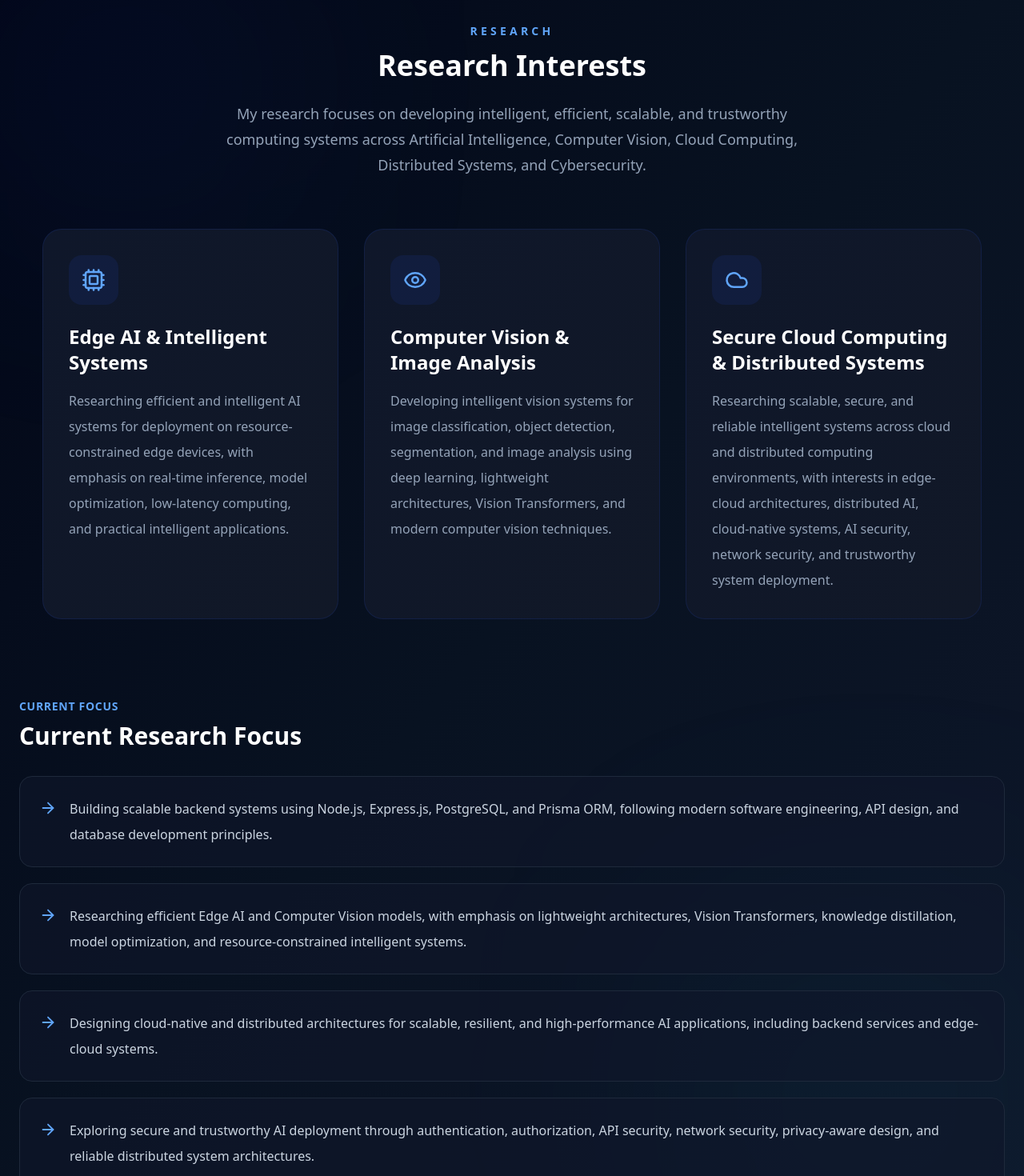
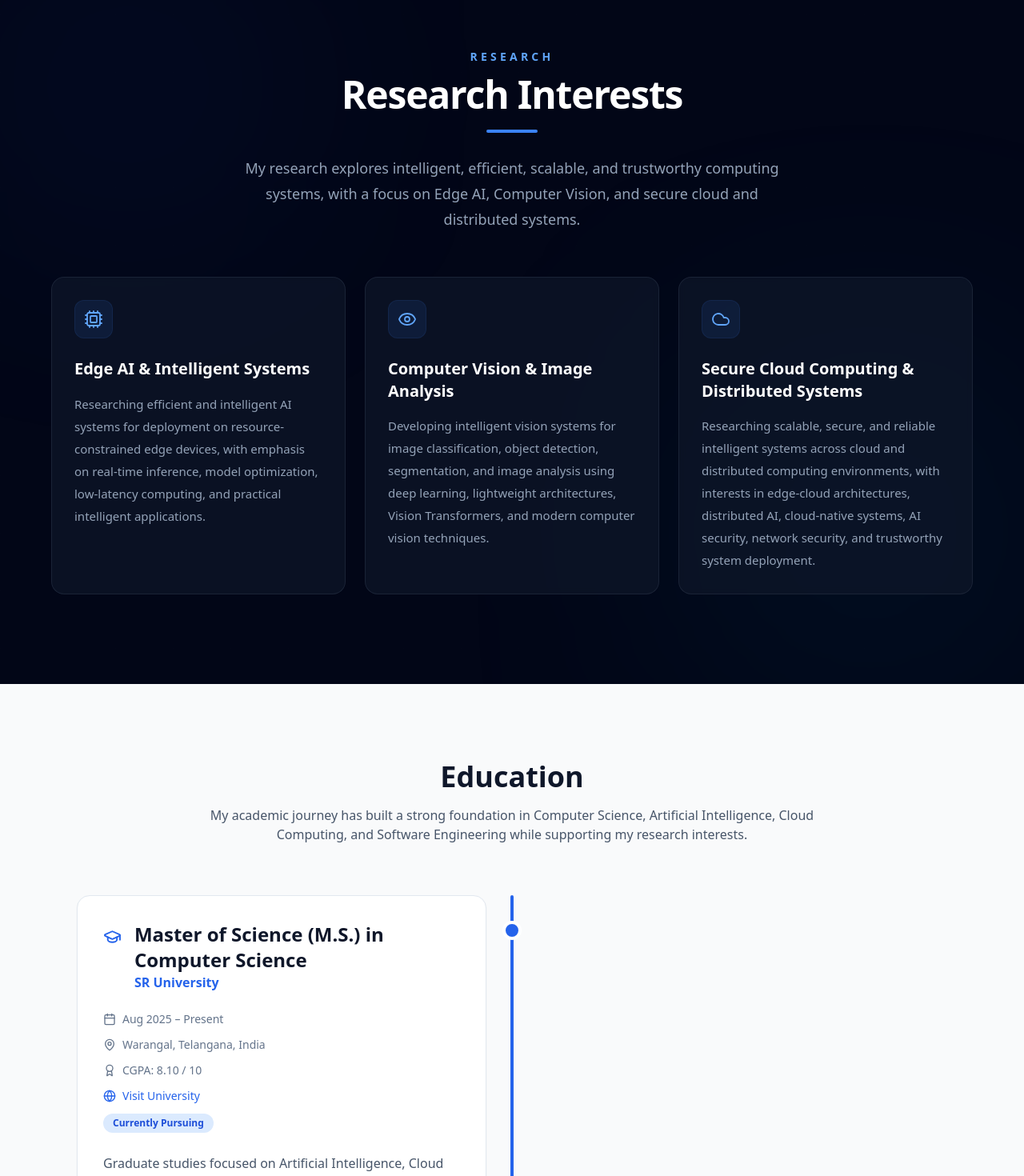
Before and after one commit to Kpellehboy/portfolio, a Next.js app: page / in a window 1280 px wide. Shown: the part 2180-3650 px from the top of the page at 80% size. Built offline with nearby package versions, Linux system fonts and the light colour scheme.

Commit message:
refactor: refine about section and research positioning

```diff
--- a/app/components/Research.jsx
+++ b/app/components/Research.jsx
@@ -1,16 +1,20 @@
 "use client";
 
 import research from "../../data/research";
+
 import {
   Cpu,
   Eye,
   ShieldCheck,
   Cloud,
   Lock,
-  ArrowRight,
 } from "lucide-react";
 
-const icons = {
+/* ==========================================================
+   ICON MAP
+   ========================================================== */
+
+const iconMap = {
   cpu: Cpu,
   eye: Eye,
   "shield-check": ShieldCheck,
@@ -18,170 +22,147 @@ const icons = {
   lock: Lock,
 };
 
+/* ==========================================================
+   RESEARCH COMPONENT
+   ========================================================== */
+
 export default function Research() {
   return (
     <section
       id="research"
-      className="relative overflow-hidden bg-gradient-to-br from-slate-950 via-[#081221] to-slate-900 py-20"
+      aria-labelledby="research-heading"
+      className="relative overflow-hidden bg-slate-950 py-24 lg:py-28"
     >
-      {/* Background */}
-      <div className="absolute inset-0">
+      {/* ======================================================
+          BACKGROUND EFFECTS
+          ====================================================== */}
 
+      <div
+        aria-hidden="true"
+        className="pointer-events-none absolute inset-0"
+      >
+        {/* Top-left glow */}
         <div className="absolute left-0 top-0 h-80 w-80 rounded-full bg-blue-600/10 blur-[140px]" />
 
+        {/* Bottom-right glow */}
         <div className="absolute bottom-0 right-0 h-96 w-96 rounded-full bg-cyan-500/10 blur-[160px]" />
 
-        <div className="absolute inset-0 opacity-[0.025] bg-[linear-gradient(rgba(255,255,255,.12)_1px,transparent_1px),linear-gradient(90deg,rgba(255,255,255,.12)_1px,transparent_1px)] bg-[size:72px_72px]" />
-
+        {/* Subtle grid */}
+        <div className="absolute inset-0 opacity-[0.025] [background-image:linear-gradient(rgba(255,255,255,0.12)_1px,transparent_1px),linear-gradient(90deg,rgba(255,255,255,0.12)_1px,transparent_1px)] [background-size:72px_72px]" />
       </div>
 
-      <div className="relative z-10 mx-auto max-w-7xl px-6">
+      {/* ======================================================
+          CONTENT
+          ====================================================== */}
 
-        {/* Header */}
+      <div className="relative z-10 mx-auto max-w-7xl px-6 sm:px-8 lg:px-10">
+        {/* ====================================================
+            HEADER
+            ==================================================== */}
 
-        <div className="mx-auto mb-16 max-w-3xl text-center">
-
+        <div className="mx-auto mb-14 max-w-3xl text-center">
           <span className="text-sm font-semibold uppercase tracking-[0.3em] text-blue-400">
             Research
           </span>
 
-          <h2 className="mt-3 text-4xl font-bold text-white">
+          <h2
+            id="research-heading"
+            className="mt-3 text-3xl font-bold tracking-tight text-white sm:text-4xl lg:text-5xl"
+          >
             Research Interests
           </h2>
 
-          <p className="mt-6 text-lg leading-8 text-slate-400">
-            My research focuses on developing intelligent, efficient,
-            scalable, and trustworthy computing systems across Artificial
-            Intelligence, Computer Vision, Cloud Computing, Distributed
-            Systems, and Cybersecurity.
+          <div
+            aria-hidden="true"
+            className="mx-auto mt-5 h-1 w-16 rounded-full bg-blue-500"
+          />
+
+          <p className="mx-auto mt-7 max-w-2xl text-base leading-7 text-slate-400 sm:text-lg sm:leading-8">
+            My research explores intelligent, efficient, scalable, and
+            trustworthy computing systems, with a focus on Edge AI,
+            Computer Vision, and secure cloud and distributed systems.
           </p>
-
         </div>
 
-        {/* Research Cards */}
+        {/* ====================================================
+            RESEARCH INTERESTS
+            ==================================================== */}
 
-        <div className="flex flex-wrap justify-center gap-8">
-
+        <div
+          className={`grid gap-6 ${
+            research.interests.length === 1
+              ? "mx-auto max-w-md"
+              : research.interests.length === 2
+                ? "mx-auto max-w-4xl md:grid-cols-2"
+                : "mx-auto max-w-6xl md:grid-cols-2 lg:grid-cols-3"
+          }`}
+        >
           {research.interests.map((item) => {
-
-            const Icon = icons[item.icon];
+            const Icon = iconMap[item.icon];
 
             return (
-
-              <div
+              <article
                 key={item.title}
-                className="group w-full max-w-[370px] rounded-3xl border border-[#1E40AF]/20 bg-gradient-to-br from-slate-900 to-[#111827] p-8 transition-all duration-500 hover:-translate-y-2 hover:border-[#2563EB] hover:shadow-[0_0_35px_rgba(37,99,235,0.25)]"
+                className="group flex h-full flex-col rounded-2xl border border-slate-800/80 bg-slate-900/70 p-6 backdrop-blur-sm transition-all duration-300 hover:-translate-y-1.5 hover:border-blue-500/60 hover:bg-slate-900 hover:shadow-xl hover:shadow-blue-500/10 sm:p-7"
               >
-
-                <div className="mb-6 inline-flex rounded-2xl bg-[#1E40AF]/15 p-4">
-
+                {/* Icon */}
+                <div className="mb-6 flex h-12 w-12 items-center justify-center rounded-xl border border-blue-500/10 bg-blue-500/10 transition-all duration-300 group-hover:border-blue-500/30 group-hover:bg-blue-500/15">
                   {Icon && (
                     <Icon
-                      size={30}
-                      className="text-blue-400"
+                      size={24}
+                      strokeWidth={1.8}
+                      aria-hidden="true"
+                      className="text-blue-400 transition-transform duration-300 group-hover:scale-110 group-hover:text-blue-300"
                     />
                   )}
-
                 </div>
 
-                <h3 className="mb-4 text-2xl font-semibold text-white transition group-hover:text-blue-400">
+                {/* Title */}
+                <h3 className="text-xl font-semibold leading-snug text-white transition-colors duration-300 group-hover:text-blue-400">
                   {item.title}
                 </h3>
 
-                <p className="leading-8 text-slate-400">
+                {/* Description */}
+                <p className="mt-4 text-sm leading-7 text-slate-400 sm:text-[15px]">
                   {item.description}
                 </p>
-
+              </article>
+            );
+          })}
         </div>
 
-            );
-          })}
+        {/* ====================================================
+            CURRENT RESEARCH FOCUS
+            ==================================================== */}
 
-        </div>
-
-        {/* Current Research Focus */}
-
-        <div className="mt-24">
-
-          <div className="mb-8">
-
-            <span className="text-sm font-semibold uppercase tracking-wider text-blue-400">
+        {research.currentFocus?.length > 0 && (
+          <div className="mx-auto mt-16 max-w-5xl border-t border-slate-800/80 pt-10">
+            <div className="text-center">
+              <span className="text-xs font-semibold uppercase tracking-[0.25em] text-slate-500">
                 Current Focus
               </span>
 
-            <h3 className="mt-2 text-3xl font-bold text-white">
-              Current Research Focus
-            </h3>
+              <div className="mt-6 grid gap-4 text-left sm:grid-cols-2">
+                {research.currentFocus.map((focus, index) => (
+                  <div
+                    key={`${index}-${focus.slice(0, 30)}`}
+                    className="rounded-xl border border-slate-800/70 bg-slate-900/40 px-5 py-4"
+                  >
+                    <div className="flex gap-3">
+                      <span className="mt-1 flex h-5 w-5 shrink-0 items-center justify-center rounded-full bg-blue-500/10 text-xs font-semibold text-blue-400">
+                        {index + 1}
+                      </span>
 
-          </div>
-
-          <div className="space-y-5">
-
-            {research.currentFocus.map((focus) => (
-
-              <div
-                key={focus}
-                className="flex items-start gap-4 rounded-2xl border border-slate-800 bg-slate-900/60 p-6 transition hover:border-blue-500"
-              >
-
-                <ArrowRight
-                  size={22}
-                  className="mt-1 shrink-0 text-blue-400"
-                />
-
-                <p className="leading-8 text-slate-300">
+                      <p className="text-sm leading-7 text-slate-400">
                         {focus}
                       </p>
-
                     </div>
-
+                  </div>
                 ))}
-
               </div>
-
             </div>
-
-        {/* Favorite Subjects */}
-        {/*
-        <div className="mt-24">
-
-          <div className="mb-8">
-
-            <span className="text-sm font-semibold uppercase tracking-wider text-blue-400">
-              Academic Interests
-            </span>
-
-            <h3 className="mt-2 text-3xl font-bold text-white">
-              Favorite Subjects
-            </h3>
-
           </div>
-
-          <div className="grid gap-6 lg:grid-cols-2">
-
-            {research.favoriteSubjects.map((subject) => (
-
-              <div
-                key={subject.name}
-                className="rounded-2xl border border-slate-800 bg-gradient-to-br from-slate-900 to-[#111827] p-5 transition-all duration-300 hover:border-blue-500"
-              >
-
-                <h4 className="mb-3 text-xl font-semibold text-white">
-                  {subject.name}
-                </h4>
-
-                <p className="leading-8 text-slate-400">
-                  {subject.description}
-                </p>
-
-              </div>
-
-            ))}
-
-          </div>
-
-        </div> */}
-
+        )}
       </div>
     </section>
   );
--- a/data/research.js
+++ b/data/research.js
@@ -23,42 +23,6 @@ const research = {
       icon: "cloud",
     },
   ],
-
-  currentFocus: [
-    "Building scalable backend systems using Node.js, Express.js, PostgreSQL, and Prisma ORM, following modern software engineering, API design, and database development principles.",
-
-    "Researching efficient Edge AI and Computer Vision models, with emphasis on lightweight architectures, Vision Transformers, knowledge distillation, model optimization, and resource-constrained intelligent systems.",
-
-    "Designing cloud-native and distributed architectures for scalable, resilient, and high-performance AI applications, including backend services and edge-cloud systems.",
-
-    "Exploring secure and trustworthy AI deployment through authentication, authorization, API security, network security, privacy-aware design, and reliable distributed system architectures.",
-  ],
-
-  // favoriteSubjects: [
-  //   {
-  //     name: "Artificial Intelligence & Machine Learning",
-  //     description:
-  //       "Studying machine learning, deep learning, intelligent systems, and data-driven methods for solving challenging real-world problems.",
-  //   },
-
-  //   {
-  //     name: "Computer Vision & Image Analysis",
-  //     description:
-  //       "Exploring image processing, image analysis, feature representation, object detection, segmentation, and deep learning techniques for intelligent visual perception and Edge AI applications.",
-  //   },
-
-  //   {
-  //     name: "Cloud Computing & Distributed Systems",
-  //     description:
-  //       "Studying scalable cloud-native platforms, distributed architectures, edge-cloud computing, virtualization, and resilient computing systems for modern intelligent applications.",
-  //   },
-
-  //   {
-  //     name: "Backend Engineering & Secure Systems",
-  //     description:
-  //       "Building scalable and secure backend systems through modern API design, authentication, authorization, database optimization, cloud infrastructure, distributed architectures, and security-aware software engineering.",
-  //   },
-  // ],
 };
 
 export default research;
```
Lines whose indentation alone changed are shown as unchanged.
